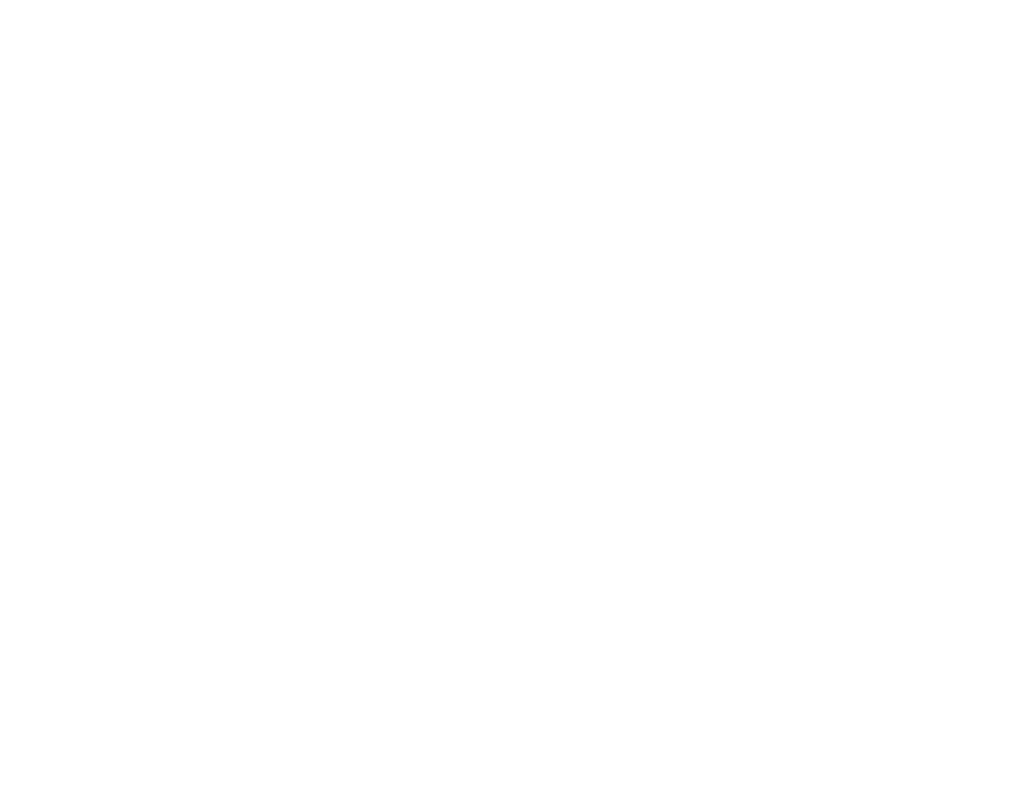
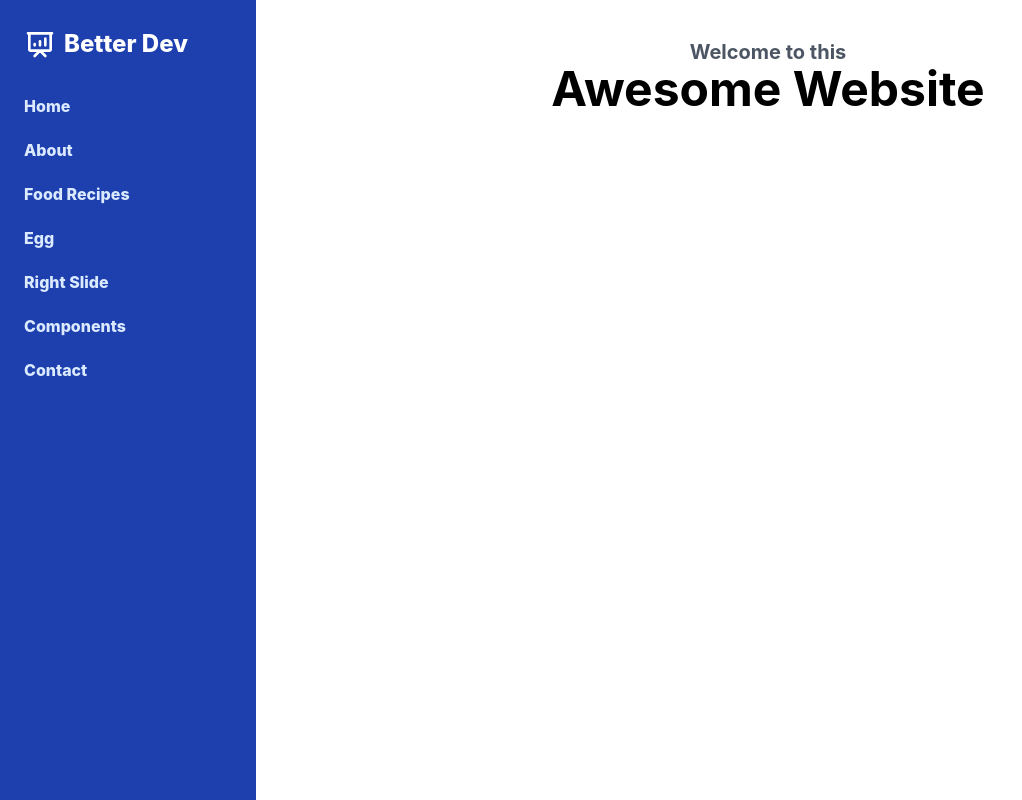
Before and after one commit to ellesis/tailwind-react, a React (Create React App) app: page /better in a window 1280 px wide. Before the commit this address had no page. Shown: the whole page, without its empty margins (0-1022 px from the left). Built offline with nearby package versions, Linux system fonts and the light colour scheme.

Commit message:
Add Better UI

```diff
--- a/src/App.js
+++ b/src/App.js
@@ -14,6 +14,7 @@ import Contact from './pages/contact'
 import Front from './pages/front'
 import About from './pages/about'
 import RightSlide from './pages/right-slide'
+import Better from './pages/better'
 
 function App() {
   return (
@@ -29,6 +30,7 @@ function App() {
       <Route path="/yokose" element={<Yokose />} />
       <Route path="/green" element={<Green />} />
       <Route path="/right-slide" element={<RightSlide />} />
+      <Route path="/better" element={<Better />} />
 
       {/* Layout */}
       <Route path="/about" element={<About />} />
--- a/src/components/sidebars/SideMenuBetter.js
+++ b/src/components/sidebars/SideMenuBetter.js
@@ -1,39 +1,18 @@
 import React from 'react'
 import {NavLink} from 'react-router-dom'
 
-import {menuItems} from '../data/menu'
+import {menuItems} from '../../data/menu'
 
 export default function SideMenuBetter() {
   return (
     <nav>
       <ul>
         {menuItems.map(({href, title}) => (
-          <li key={title} className="text-gray-700 font-bold py-1">
-            <NavLink
-              to={href}
-              className={({isActive}) =>
-                isActive
-                  ? 'px-4 flex justify-end border-r-4 border-primary'
-                  : 'px-4 flex justify-end border-r-4 border-white'
-              }
-            >
+          <NavLink to={href} className={({isActive}) => (isActive ? 'flex bg-blue-700' : 'flex')}>
+            <li key={title} className="block w-full py-2.5 px-4 font-extrabold hover:bg-blue-600">
               <span>{title}</span>
-              <svg
-                xmlns="http://www.w3.org/2000/svg"
-                className="h-5 w-5 ml-2"
-                fill="none"
-                viewBox="0 0 24 24"
-                stroke="currentColor"
-              >
-                <path
-                  strokeLinecap="round"
-                  strokeLinejoin="round"
-                  strokeWidth={2}
-                  d="M3 12l2-2m0 0l7-7 7 7M5 10v10a1 1 0 001 1h3m10-11l2 2m-2-2v10a1 1 0 01-1 1h-3m-6 0a1 1 0 001-1v-4a1 1 0 011-1h2a1 1 0 011 1v4a1 1 0 001 1m-6 0h6"
-                />
-              </svg>
-            </NavLink>
-          </li>
+            </li>
+          </NavLink>
         ))}
       </ul>
     </nav>
--- /dev/null
+++ b/src/layouts/LayoutBetter.js
@@ -0,0 +1,61 @@
+import React from 'react'
+import SideMenuBetter from '../components/sidebars/SideMenuBetter'
+
+export default function LayoutBetter({children}) {
+  return (
+    <div className="relative min-h-screen md:flex">
+      {/* mobile menu bar */}
+      <div class="bg-gray-800 text-gray-100 flex justify-between md:hidden">
+        {/* logo */}
+        <a href="#" class="block p-4 text-white font-bold">
+          Better Dev
+        </a>
+        {/* mobile menu button */}
+        <button class="mobile-menu-button p-4 focus:outline-none focus:bg-gray-700">
+          <svg class="h-5 w-5" xmlns="http://www.w3.org/2000/svg" fill="none" viewBox="0 0 24 24" stroke="currentColor">
+            <path stroke-linecap="round" stroke-linejoin="round" stroke-width="2" d="M4 6h16M4 12h16M4 18h16" />
+          </svg>
+        </button>
+      </div>
+
+      {/* side Menu */}
+      <div className="sidebar bg-blue-800 text-blue-100 w-64 space-y-6 py-7 px-2 absolute inset-y-0 left-0 transform -translate-x-full md:relative md:translate-x-0 transition duration-200 ease-in-ou">
+        {/* logo */}
+        <a href="#" className="text-white flex items-center space-x-2 px-4">
+          <svg
+            xmlns="http://www.w3.org/2000/svg"
+            className="h-8 w-8"
+            fill="none"
+            viewBox="0 0 24 24"
+            stroke="currentColor"
+            strokeWidth={2}
+          >
+            <path
+              strokeLinecap="round"
+              strokeLinejoin="round"
+              d="M8 13v-1m4 1v-3m4 3V8M8 21l4-4 4 4M3 4h18M4 4h16v12a1 1 0 01-1 1H5a1 1 0 01-1-1V4z"
+            />
+          </svg>
+          <span className="text-2xl font-extrabold">Better Dev</span>
+        </a>
+
+        {/* nav */}
+        <SideMenuBetter />
+        {/*
+        <nav>
+          <a href="#" className="block py-2.5 px-4 rounded transition duration-200 hover:bg-blue-700 hover:text-white">
+            Home
+          </a>
+          <a href="" className="block py-2.5 px-4">
+            About
+          </a>
+          <a href="" className="block py-2.5 px-4"></a>
+          <a href="" className="block py-2.5 px-4"></a>
+        </nav> */}
+      </div>
+
+      {/* content */}
+      <div className="flex-1 p-10 text-2xl">{children}</div>
+    </div>
+  )
+}
--- /dev/null
+++ b/src/pages/better.js
@@ -0,0 +1,15 @@
+import React from 'react'
+import LayoutBetter from '../layouts/LayoutBetter'
+
+export default function Better() {
+  return (
+    <LayoutBetter>
+      <>
+        <h1 className="text-center">
+          <span className="block text-xl text-gray-600 leading-tight">Welcome to this</span>
+          <span className="block text-5xl font-bold leading-none">Awesome Website</span>
+        </h1>
+      </>
+    </LayoutBetter>
+  )
+}
```
